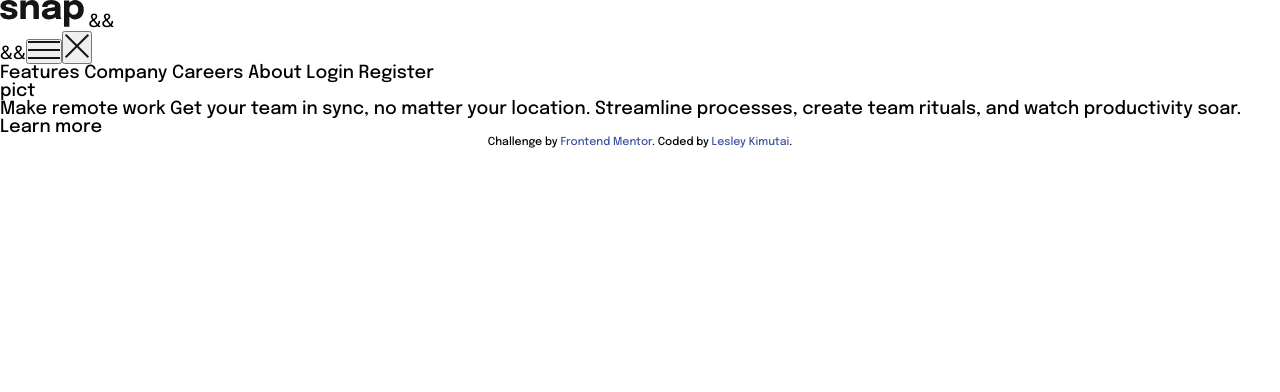
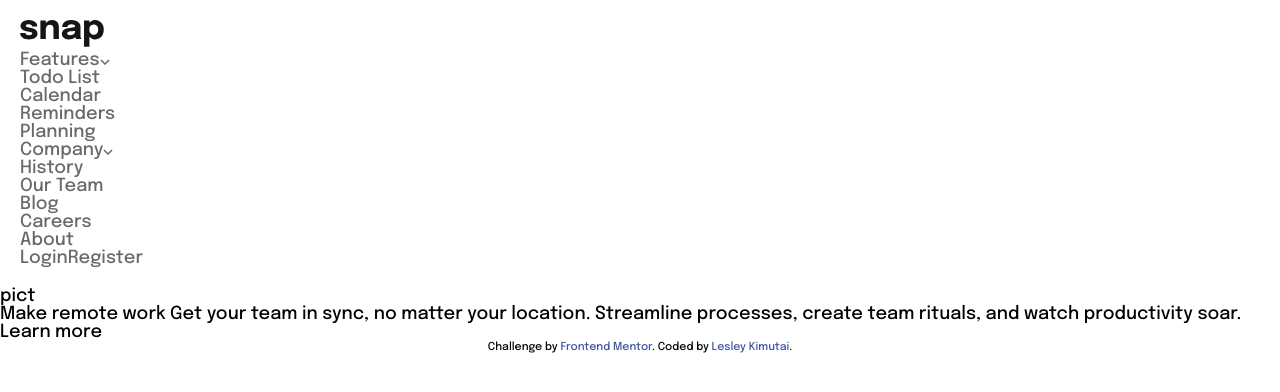
Before and after one commit to issagoodlifeInc/intro-section, a React (Create React App) app: page / in a window 1280 px wide. Shown: the top 392 px of the page. Built offline with nearby package versions, Linux system fonts and the light colour scheme.

Commit message:
Navbar handling

```diff
--- a/src/components/Navbar.js
+++ b/src/components/Navbar.js
@@ -1,29 +1,37 @@
-import React, { useState } from "react";
+import React, { useEffect, useState } from "react";
 import "./navbar.css";
 
 import Logo from "../images/logo.svg";
 import hamburgerOpen from "../images/icon-menu.svg";
 import hamburgerClose from "../images/icon-close-menu.svg";
+import arrowUp from "../images/icon-arrow-up.svg";
+import arrowDown from "../images/icon-arrow-down.svg";
 
 export default function Navbar() {
+  const [width, setWidth] = useState(window.innerWidth);
   const [changeHamburger, setChangeHamburger] = useState(false);
 
-  const width = window.innerWidth;
-  console.log(width);
+  const getWidth = () => {
+    // Geting the window width value saved to state
+    setWidth(window.innerWidth);
+  };
+  useEffect(() => {
+    // Listening in on the width size
+    window.addEventListener("resize", getWidth);
+  });
 
+  // Width of small screens
   const smallerScreens = 620;
 
-  const mobileHamburgers = (
-    <div className="hamburger-icons">
-      {!changeHamburger} &&
-      <button className="hamburger-open">
-        <img src={hamburgerOpen} alt="OpenNavbar" />
-      </button>
-      <button className="hamburger-open">
-        <img src={hamburgerClose} alt="CloseNavbar" />
-      </button>
-    </div>
-  );
+  // Open Hamburger
+  const openMenu = () => {
+    setChangeHamburger(!changeHamburger);
+  };
+
+  // Closed Hamburger menu
+  const closeMenu = () => {
+    setChangeHamburger(!changeHamburger);
+  };
 
   return (
     <nav>
@@ -32,8 +40,93 @@ export default function Navbar() {
         <img src={Logo} alt="Logo" className="logo_img" />
       </a>
       {/* Mobile Hamburgers */}
-      {width < smallerScreens} && {mobileHamburgers}
-      <>Features Company Careers About Login Register</>
+      {width < smallerScreens && !changeHamburger && (
+        <button onClick={openMenu} className="hamburger-open">
+          <img src={hamburgerOpen} alt="OpenNavbar" />
+        </button>
+      )}
+      {width < smallerScreens && changeHamburger && (
+        <button onClick={closeMenu} className="hamburger-open">
+          <img src={hamburgerClose} alt="CloseNavbar" />
+        </button>
+      )}
+
+      {/* Navigation Part */}
+
+      <div className="nav">
+        <ul className="nav-list">
+          <li className="nav-item nav-items_main">
+            <a href="" className="nav-link">
+              Features
+              <img src={arrowDown} alt="arrow" />
+            </a>
+            <ul className="nav-list_secondary">
+              <li className="nav-item nav-item_secondary">
+                <a href="" className="nav-link">
+                  Todo List
+                </a>
+              </li>
+              <li className="nav-item nav-item_secondary">
+                <a href="" className="nav-link">
+                  Calendar
+                </a>
+              </li>
+              <li className="nav-item nav-item_secondary">
+                <a href="" className="nav-link">
+                  Reminders
+                </a>
+              </li>
+              <li className="nav-item nav-item_secondary">
+                <a href="" className="nav-link">
+                  Planning
+                </a>
+              </li>
+            </ul>
+          </li>
+          <li className="nav-item nav-items_main">
+            <a href="" className="nav-link">
+              Company
+              <img src={arrowDown} alt="arrow" />
+            </a>
+            <ul className="nav-list_secondary">
+              <li className="nav-item nav-item_secondary">
+                <a href="" className="nav-link">
+                  History
+                </a>
+              </li>
+              <li className="nav-item nav-item_secondary">
+                <a href="" className="nav-link">
+                  Our Team
+                </a>
+              </li>
+              <li className="nav-item nav-item_secondary">
+                <a href="" className="nav-link">
+                  Blog
+                </a>
+              </li>
+            </ul>
+          </li>
+          <li className="nav-item">
+            <a href="" className="nav-link">
+              Careers
+            </a>
+          </li>
+          <li className="nav-item">
+            <a href="" className="nav-link">
+              About
+            </a>
+          </li>
+        </ul>
+
+        <div className="nav-btns">
+          <a href="" className="nav-link nav-btn">
+            Login
+          </a>
+          <a href="" className="nav-link nav-btn btn-register">
+            Register
+          </a>
+        </div>
+      </div>
     </nav>
   );
 }
--- a/src/components/navbar.css
+++ b/src/components/navbar.css
@@ -0,0 +1,15 @@
+a {
+  color: var(--mediumgray);
+  text-decoration: none;
+}
+
+nav {
+  padding: 20px;
+  /* display: flex; */
+  /* justify-content: space-between; */
+}
+
+button {
+  border: none;
+  background: none;
+}
```
